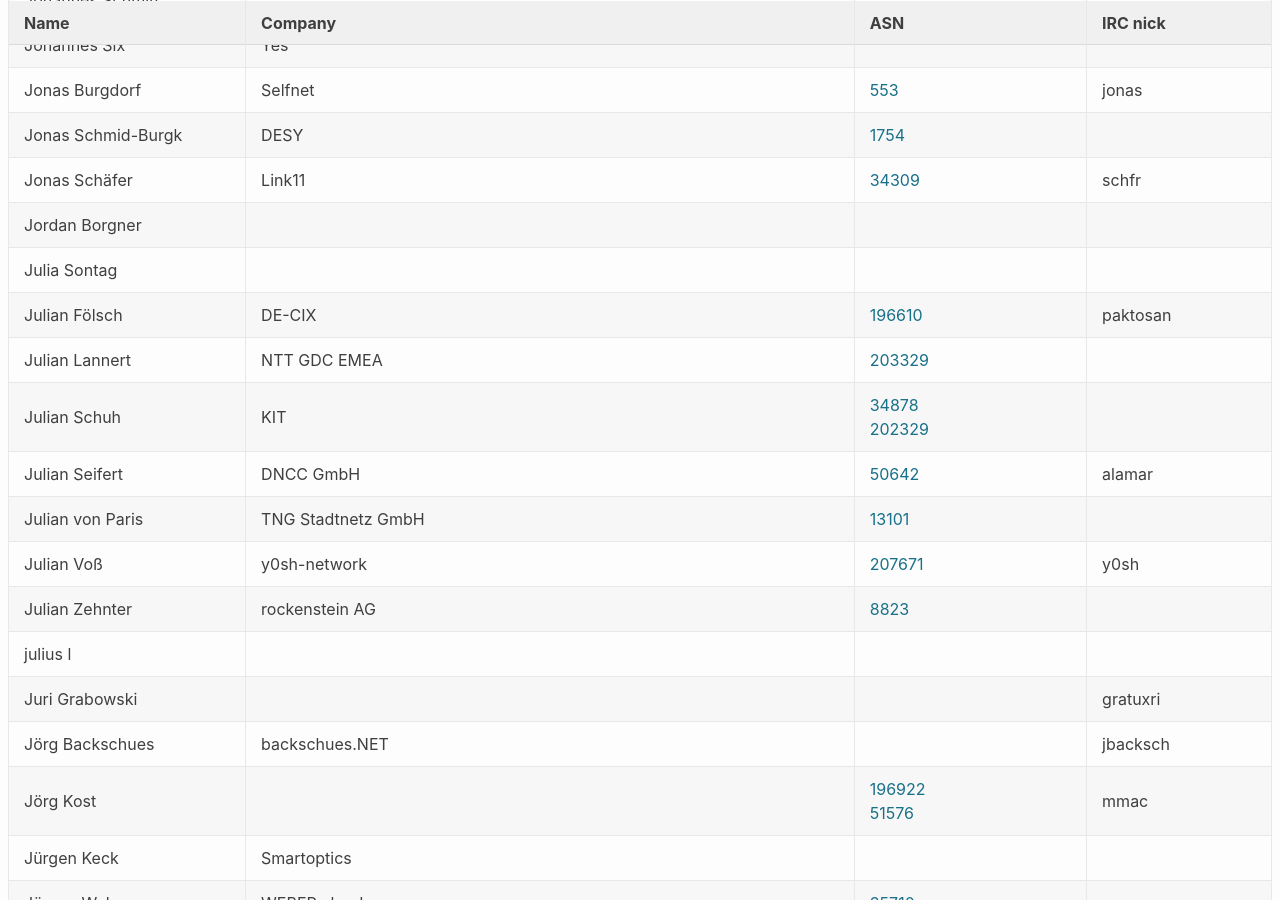
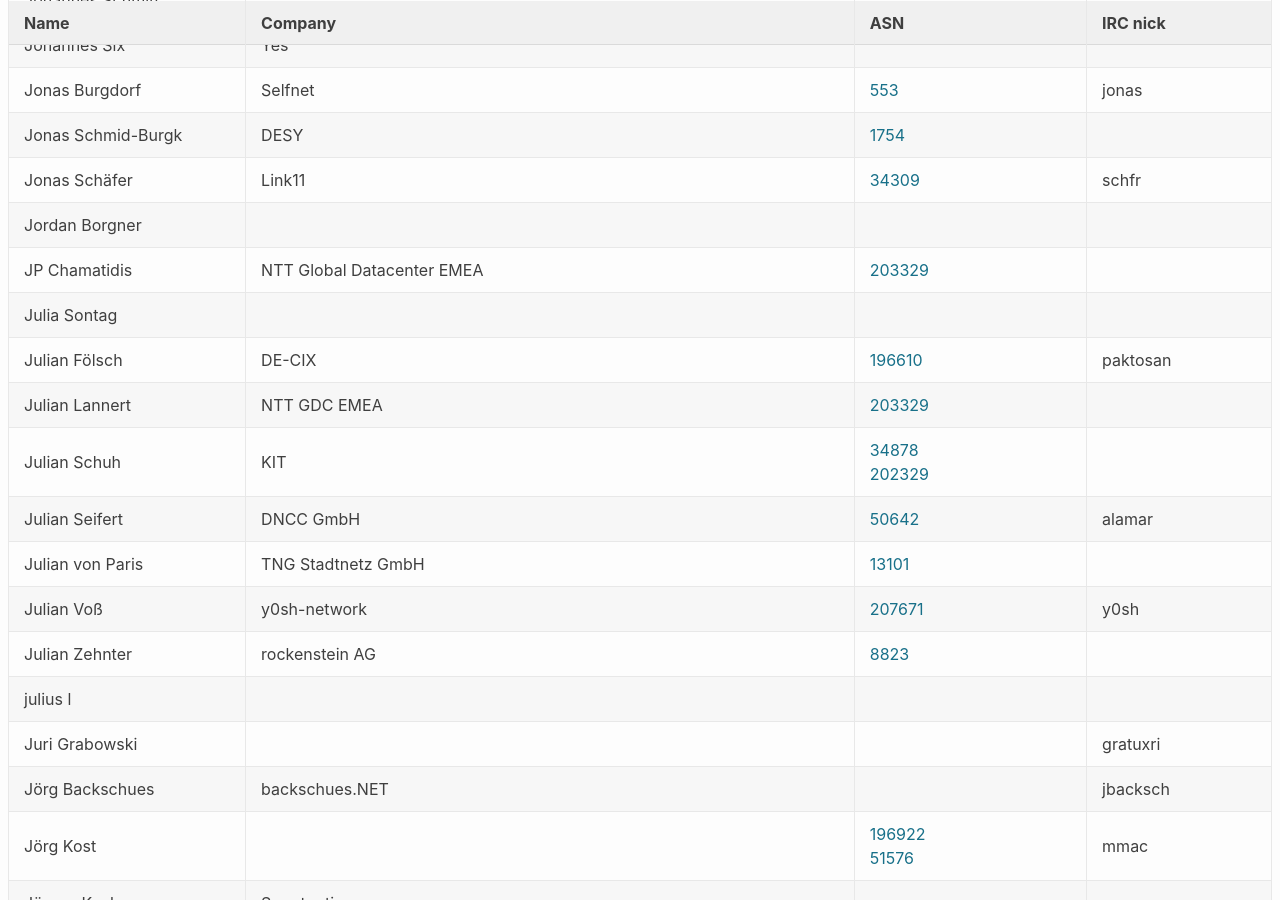
Before and after one commit to denog/pretix-attendeelist, a Jekyll site: the page built from denog13/index.markdown, in a window 1280 px wide and 900 px high, scrolled down 10372 px. Built offline with Jekyll 4.4.1, drawn with Linux system fonts in a browser that asks for light colours; some of the changed text lies outside the part shown.

Commit message:
Latest data: Wed Oct 27 12:57:18 UTC 2021

```diff
--- a/_data/attendees_denog13.json
+++ b/_data/attendees_denog13.json
@@ -1392,6 +1392,12 @@
     "asn": "196922 51576"
   },
   {
+    "name": "JP Chamatidis",
+    "company": "NTT Global Datacenter EMEA",
+    "irc": null,
+    "asn": "AS203329"
+  },
+  {
     "name": "Julian Fölsch",
     "company": "DE-CIX",
     "irc": "paktosan",
@@ -3163,13 +3169,13 @@
   },
   {
     "name": "Ute Wolf",
+    "company": "IPB",
+    "irc": null,
+    "asn": "20647"
+  },
+  {
+    "name": "Ute Wolf",
     "company": "IPB / CarrierColo",
-    "irc": null,
-    "asn": "20647"
-  },
-  {
-    "name": "Ute Wolf",
-    "company": "IPB",
     "irc": null,
     "asn": "20647"
   },
```
